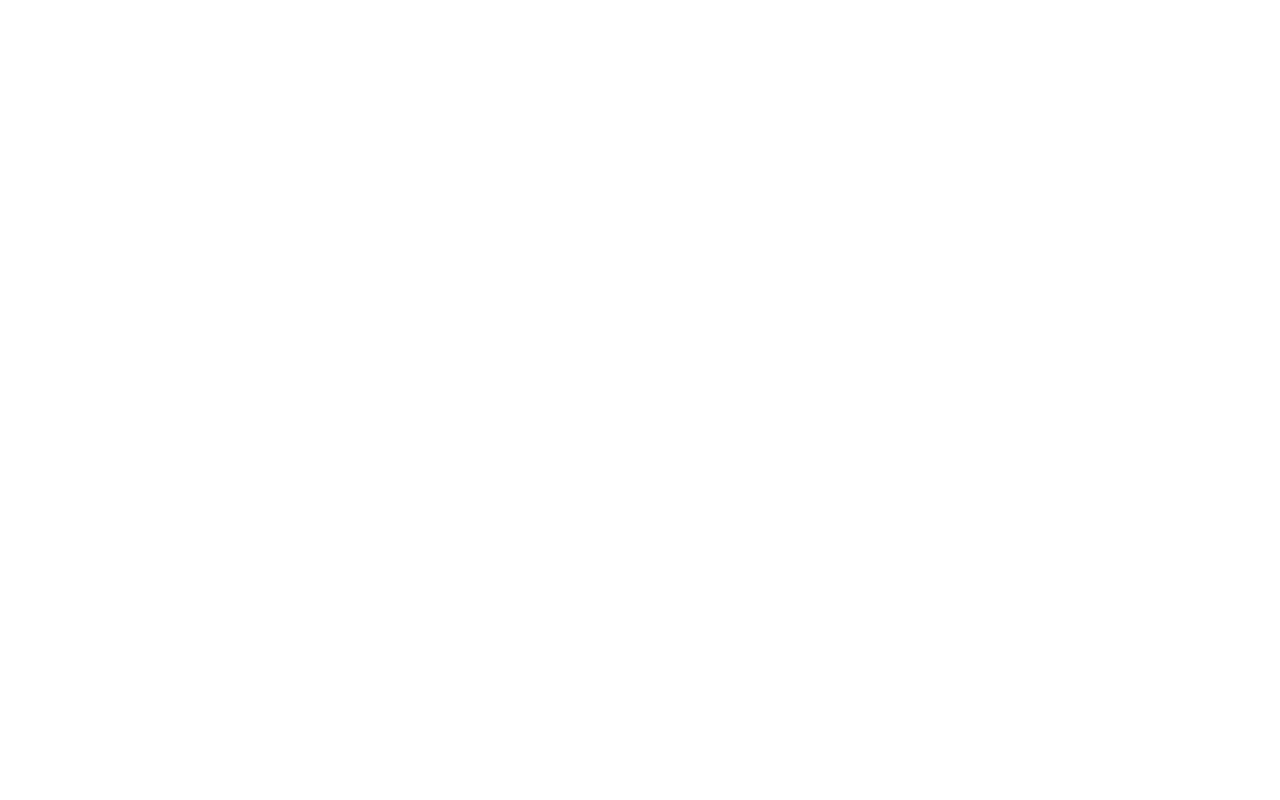
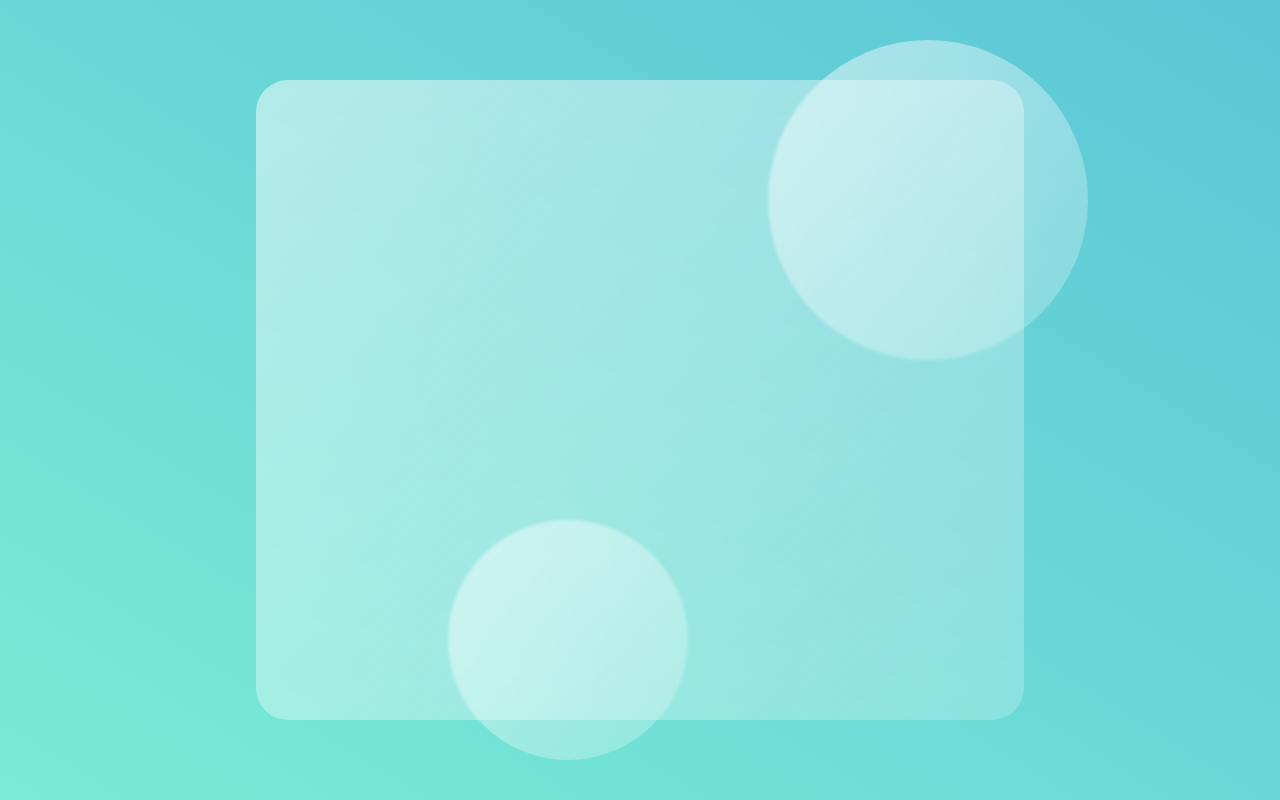
Before and after one commit to AlexisRoe/css-glass-styling, a plain HTML site: page index.html in a window 1280 px wide. Drawn offline with Linux system fonts and the light colour scheme.

Commit message:
Add the actual glass css properties

```diff
--- a/css/style.css
+++ b/css/style.css
@@ -13,3 +13,41 @@ body {
     padding: 0;
     height: 100%;
 }
+
+main {
+    min-height: 100vh;
+    background: linear-gradient(to right top, #7aebd6, #5bc6d6);
+    display: grid;
+    place-items: center;
+}
+
+.glass {
+    background: white;
+    min-height: 80vh;
+    width: 60%;
+    backdrop-filter: blur(0.1rem);
+    background: linear-gradient(to right bottom, hsla(0, 0%, 100%, 0.5), hsla(0, 0%, 100%, 0.2));
+    border-radius: 2rem;
+    z-index: 100;
+}
+
+.circle1,
+.circle2 {
+    position: absolute;
+    border-radius: 50%;
+    background: white;
+    background: linear-gradient(to right bottom, hsla(0, 0%, 100%, 0.5), hsla(0, 0%, 100%, 0.2));
+}
+
+.circle1 {
+    height: 20rem;
+    width: 20rem;
+    top: 5%;
+    right: 15%;
+}
+.circle2 {
+    height: 15rem;
+    width: 15rem;
+    bottom: 5%;
+    left: 35%;
+}
--- a/index.html
+++ b/index.html
@@ -1,12 +1,17 @@
 <!DOCTYPE html>
 <html lang="en">
-<head>
-    <meta charset="UTF-8">
-    <meta name="viewport" content="width=device-width, initial-scale=1.0">
-    <link rel="stylesheet" href="css/style.css">
-    <title>Glas Theme</title>
-</head>
-<body>
-    <script src="js/main.js"></script>
-</body>
+    <head>
+        <meta charset="UTF-8" />
+        <meta name="viewport" content="width=device-width, initial-scale=1.0" />
+        <link rel="stylesheet" href="css/style.css" />
+        <title>Glass Theme</title>
+    </head>
+    <body>
+        <main>
+            <section class="glass"></section>
+        </main>
+        <div class="circle1"></div>
+        <div class="circle2"></div>
+        <script src="js/main.js"></script>
+    </body>
 </html>
```
